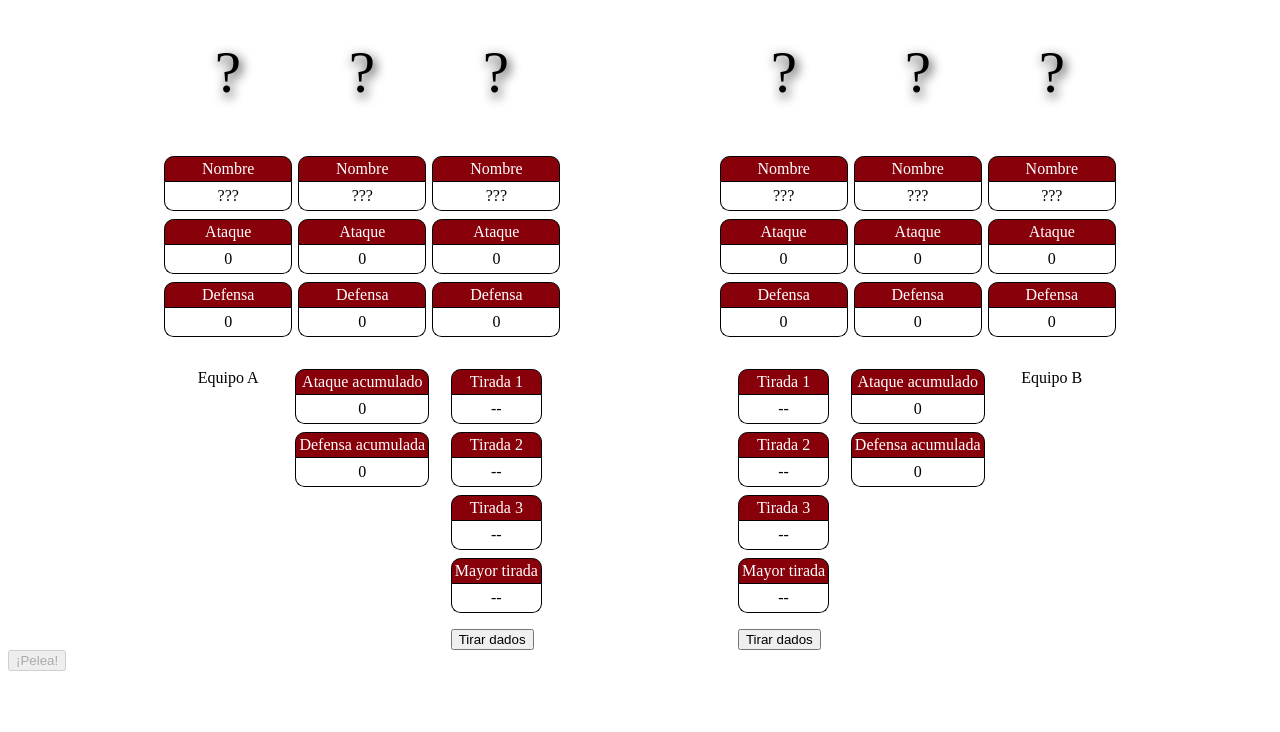
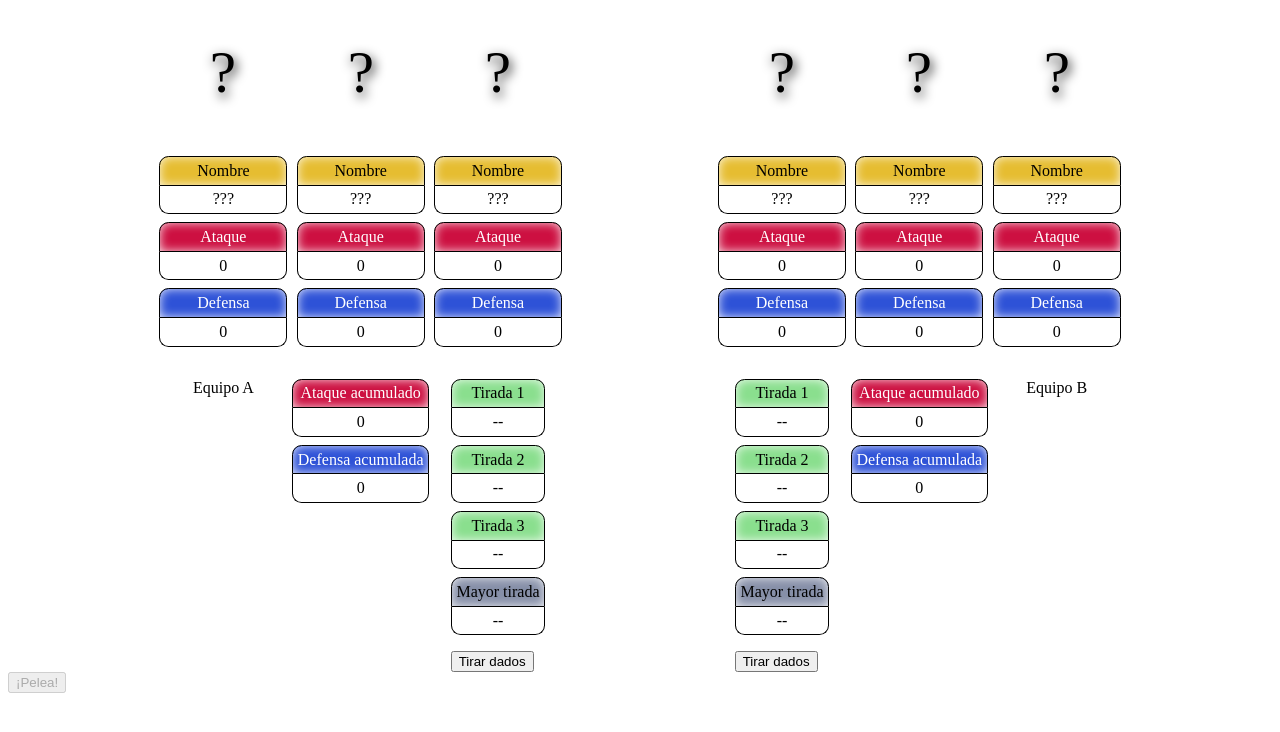
Before and after one commit to Bowuigi/CrimellaMateoNahuel, a plain HTML site: page pokemon/index.html in a window 1280 px wide. Drawn offline with Linux system fonts and the light colour scheme; no server answers.

Commit message:
feat: Some recoloring

```diff
--- a/pokemon/css/styles.css
+++ b/pokemon/css/styles.css
@@ -20,10 +20,9 @@
 dt {
     border: 1px solid black;
     text-align: center;
-    padding: 0.2rem;
+    padding: 0.3rem;
     border-radius: 0.6rem 0.6rem 0 0;
-    background-color: #88000A;
-    color: white;
+    box-shadow: inset 0px 0px 11px -1px white;
 }
 
 dd {
@@ -38,9 +37,6 @@ dd {
     color: black;
 }
 
-dl {
-}
-
 #teams-container {
     display: flex;
     flex-direction: row;
@@ -49,3 +45,30 @@ dl {
     align-items: flex-start;
     flex-wrap: wrap;
 }
+
+
+
+dt.throw {
+    background-color: #8ADF8E;
+    color: black;
+}
+
+dt.attack {
+    background-color: #CD1041;
+    color: white;
+}
+
+dt.name {
+    background-color: #E6BD31;
+    color: black;
+}
+
+dt.defense {
+    background-color: #2E52D7;
+    color: white;
+}
+
+dt.throw-max-label {
+    background-color: #868FA8;
+    color: black;
+}
--- a/pokemon/index.html
+++ b/pokemon/index.html
@@ -13,52 +13,52 @@
         <div class="pokemon">
           <img src="img/unknown.svg"/>
           <dl>
-            <dt>Nombre</dt>
+            <dt class="name">Nombre</dt>
             <dd class="pokemon-name">???</dd>
-            <dt>Ataque</dt>
+            <dt class="attack">Ataque</dt>
             <dd class="pokemon-attack">0</dd>
-            <dt>Defensa</dt>
+            <dt class="defense">Defensa</dt>
             <dd class="pokemon-defense">0</dd>
           </dl>
         </div>
         <div class="pokemon">
           <img src="img/unknown.svg"/>
           <dl>
-            <dt>Nombre</dt>
+            <dt class="name">Nombre</dt>
             <dd class="pokemon-name">???</dd>
-            <dt>Ataque</dt>
+            <dt class="attack">Ataque</dt>
             <dd class="pokemon-attack">0</dd>
-            <dt>Defensa</dt>
+            <dt class="defense">Defensa</dt>
             <dd class="pokemon-defense">0</dd>
           </dl>
         </div>
         <div class="pokemon">
           <img src="img/unknown.svg"/>
           <dl>
-            <dt>Nombre</dt>
+            <dt class="name">Nombre</dt>
             <dd class="pokemon-name">???</dd>
-            <dt>Ataque</dt>
+            <dt class="attack">Ataque</dt>
             <dd class="pokemon-attack">0</dd>
-            <dt>Defensa</dt>
+            <dt class="defense">Defensa</dt>
             <dd class="pokemon-defense">0</dd>
           </dl>
         </div>
         <p>Equipo A</p>
         <dl class="team-stats">
-          <dt>Ataque acumulado</dt>
+          <dt class="attack">Ataque acumulado</dt>
           <dd class="team-attack">0</dd>
-          <dt>Defensa acumulada</dt>
+          <dt class="defense">Defensa acumulada</dt>
           <dd class="team-defense">0</dd>
         </dl>
         <div class="dice" id="dice-team-a">
           <dl>
-            <dt>Tirada 1</dt>
+            <dt class="throw">Tirada 1</dt>
             <dd class="throw-1">--</dd>
-            <dt>Tirada 2</dt>
+            <dt class="throw">Tirada 2</dt>
             <dd class="throw-2">--</dd>
-            <dt>Tirada 3</dt>
+            <dt class="throw">Tirada 3</dt>
             <dd class="throw-3">--</dd>
-            <dt>Mayor tirada</dt>
+            <dt class="throw-max-label">Mayor tirada</dt>
             <dd class="throw-max">--</dd>
           </dl>
           <button onclick="throwDiceA();" type="button">Tirar dados</button>
@@ -68,53 +68,53 @@
         <div class="pokemon">
           <img src="img/unknown.svg"/>
           <dl>
-            <dt>Nombre</dt>
+            <dt class="name">Nombre</dt>
             <dd class="pokemon-name">???</dd>
-            <dt>Ataque</dt>
+            <dt class="attack">Ataque</dt>
             <dd class="pokemon-attack">0</dd>
-            <dt>Defensa</dt>
+            <dt class="defense">Defensa</dt>
             <dd class="pokemon-defense">0</dd>
           </dl>
         </div>
         <div class="pokemon">
           <img src="img/unknown.svg"/>
           <dl>
-            <dt>Nombre</dt>
+            <dt class="name">Nombre</dt>
             <dd class="pokemon-name">???</dd>
-            <dt>Ataque</dt>
+            <dt class="attack">Ataque</dt>
             <dd class="pokemon-attack">0</dd>
-            <dt>Defensa</dt>
+            <dt class="defense">Defensa</dt>
             <dd class="pokemon-defense">0</dd>
           </dl>
         </div>
         <div class="pokemon">
           <img src="img/unknown.svg"/>
           <dl>
-            <dt>Nombre</dt>
+            <dt class="name">Nombre</dt>
             <dd class="pokemon-name">???</dd>
-            <dt>Ataque</dt>
+            <dt class="attack">Ataque</dt>
             <dd class="pokemon-attack">0</dd>
-            <dt>Defensa</dt>
+            <dt class="defense">Defensa</dt>
             <dd class="pokemon-defense">0</dd>
           </dl>
         </div>
         <div class="dice" id="dice-team-b">
           <dl>
-            <dt>Tirada 1</dt>
+            <dt class="throw">Tirada 1</dt>
             <dd class="throw-1">--</dd>
-            <dt>Tirada 2</dt>
+            <dt class="throw">Tirada 2</dt>
             <dd class="throw-2">--</dd>
-            <dt>Tirada 3</dt>
+            <dt class="throw">Tirada 3</dt>
             <dd class="throw-3">--</dd>
-            <dt>Mayor tirada</dt>
+            <dt class="throw-max-label">Mayor tirada</dt>
             <dd class="throw-max">--</dd>
           </dl>
           <button onclick="throwDiceB();" type="button">Tirar dados</button>
         </div>
         <dl class="team-stats">
-          <dt>Ataque acumulado</dt>
+          <dt class="attack">Ataque acumulado</dt>
           <dd class="team-attack">0</dd>
-          <dt>Defensa acumulada</dt>
+          <dt class="defense">Defensa acumulada</dt>
           <dd class="team-defense">0</dd>
         </dl>
         <p>Equipo B</p>
```
